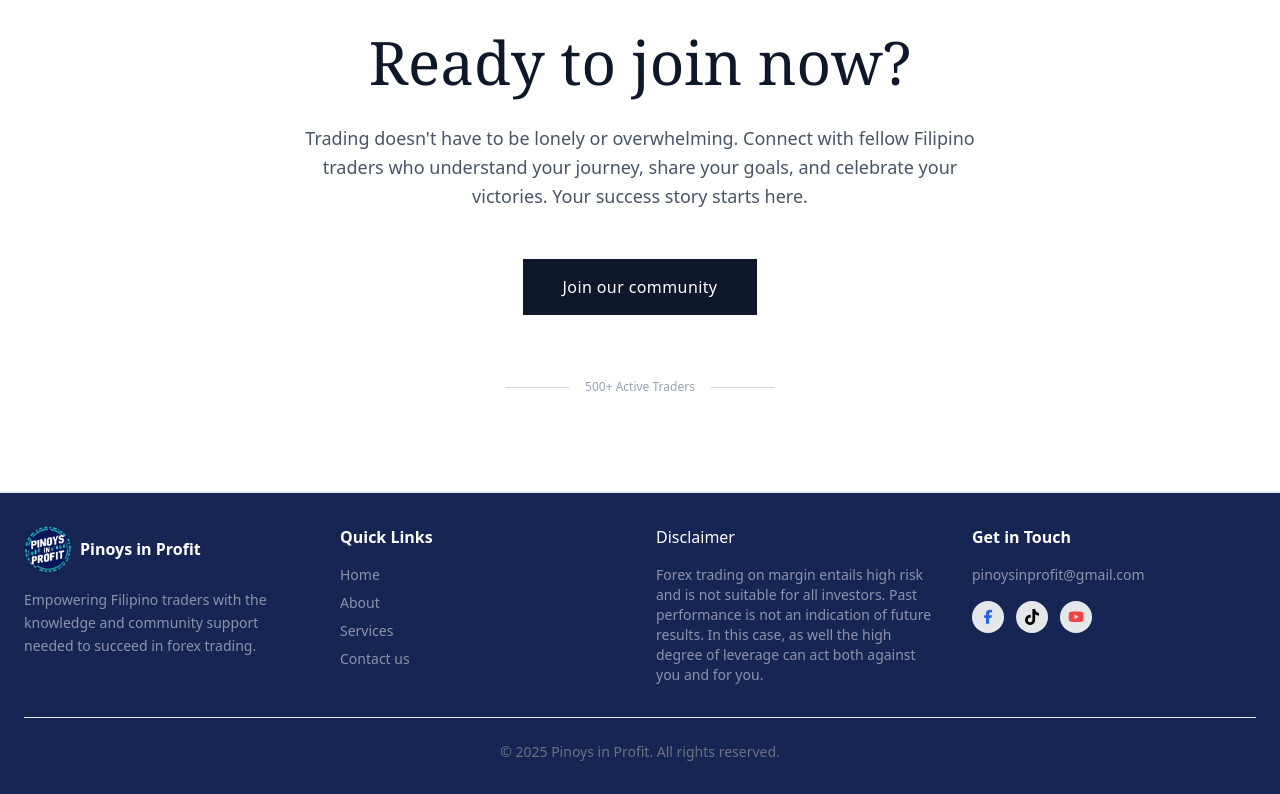
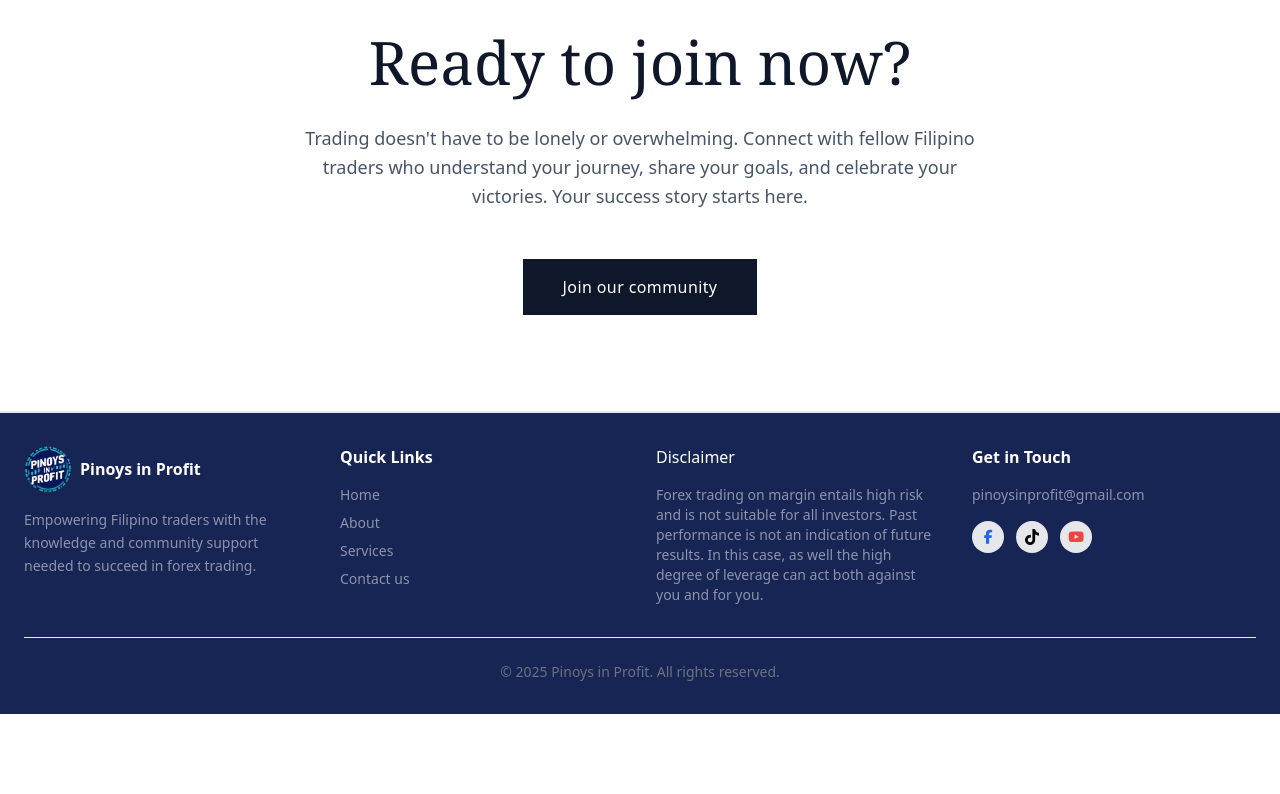
Before and after one commit to kelcrz30/Pinoy-in-profits, a React (Vite) app in the folder my-vite-tailwind-app/: page / in a window 1280 px wide. Shown: the part 6407-7201 px from the top of the page. After the commit the page ends 7121 px from the top, so only its background shows below. Built offline with nearby package versions, Linux system fonts and the light colour scheme; a web font is replaced by a local one.

Commit message:
new changes

```diff
--- a/my-vite-tailwind-app/src/Components/Calltoaction.jsx
+++ b/my-vite-tailwind-app/src/Components/Calltoaction.jsx
@@ -41,11 +41,6 @@ function CalltoAction() {
           </Link>
 
           {/* Bottom decorative line */}
-          <div className="mt-16 flex items-center justify-center gap-4">
-            <div className="w-16 h-px bg-slate-300"></div>
-            <span className="text-xs text-slate-400">500+ Active Traders</span>
-            <div className="w-16 h-px bg-slate-300"></div>
-          </div>
         </FadeInUp>
       </div>
     </section>
```
